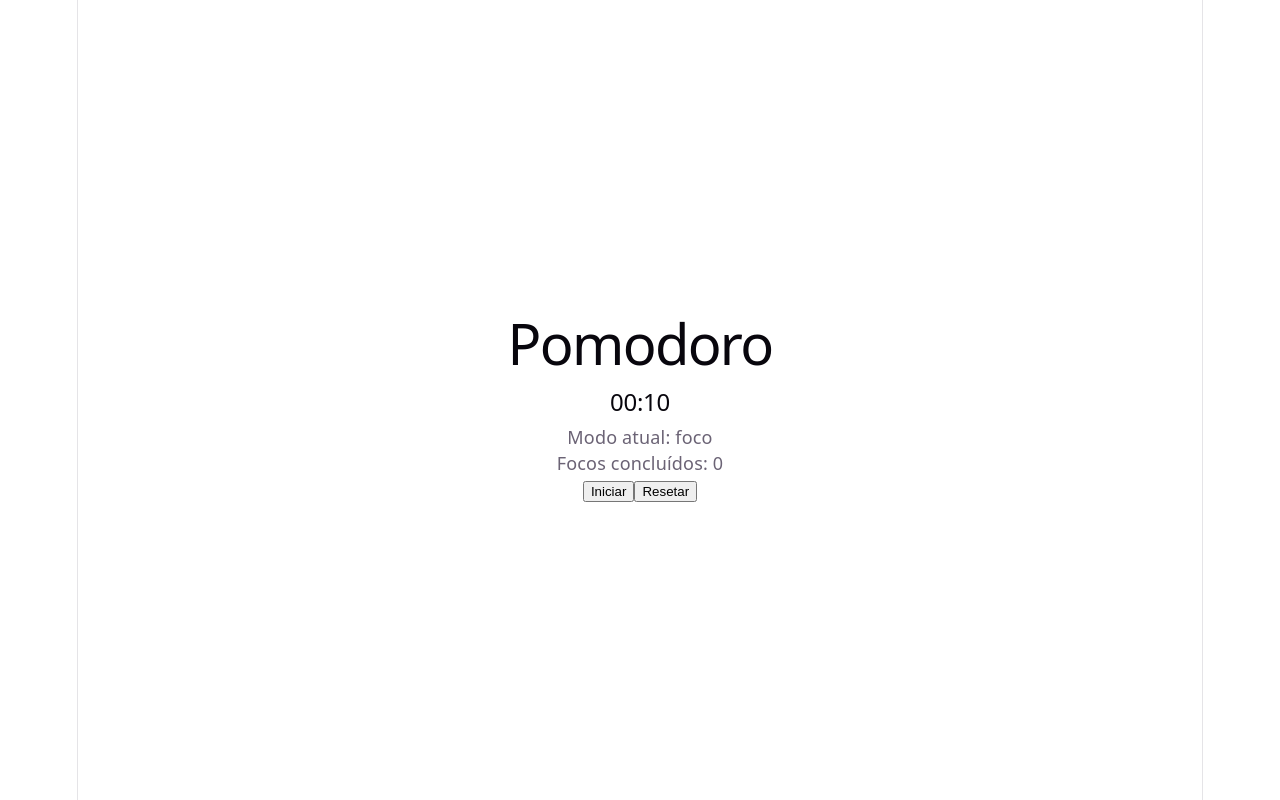
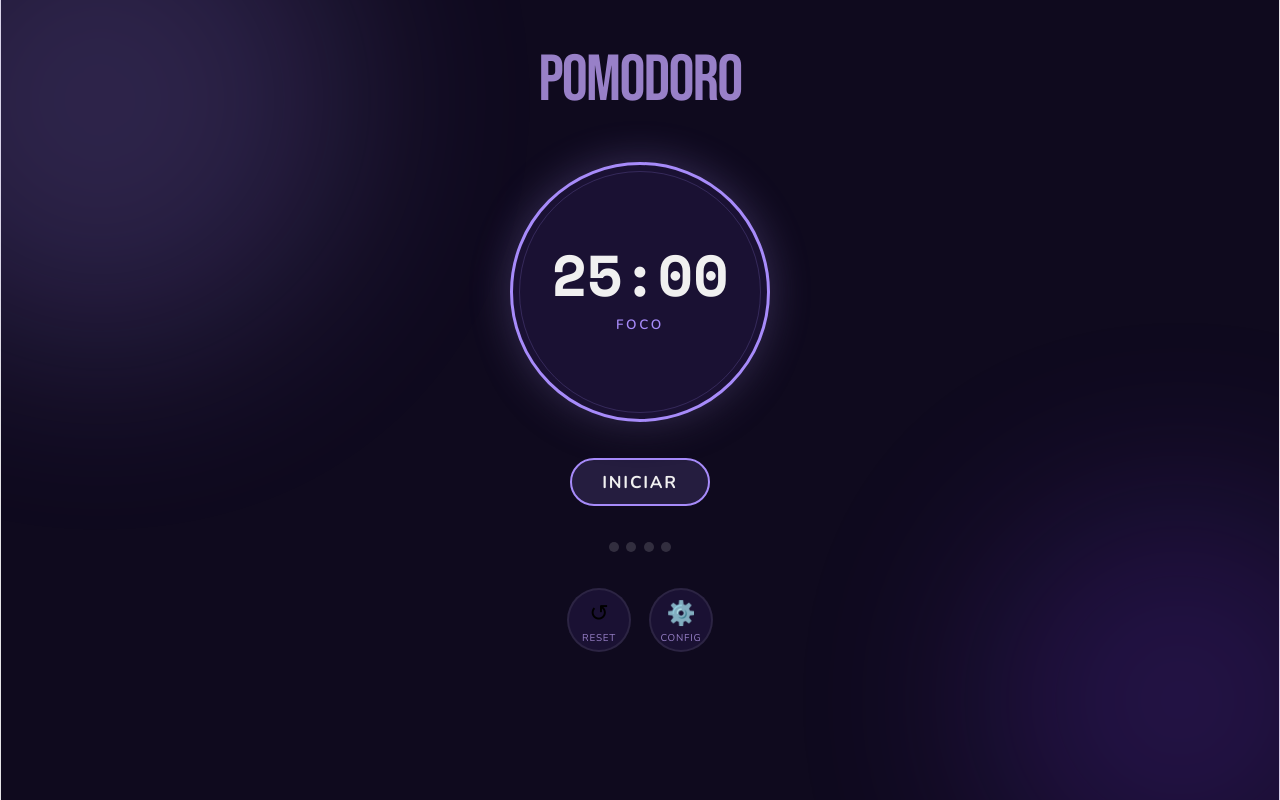
Before and after one commit to GeovaniRdS/Pomodoro-Track, a React (Vite) app: page / in a window 1280 px wide. Built offline with nearby package versions, Linux system fonts and the light colour scheme.

Commit message:
Finalizando formatações, refatorações e estilizações

```diff
--- a/src/App.css
+++ b/src/App.css
@@ -1,184 +1,327 @@
-.counter {
-  font-size: 16px;
-  padding: 5px 10px;
-  border-radius: 5px;
-  color: var(--accent);
-  background: var(--accent-bg);
-  border: 2px solid transparent;
-  transition: border-color 0.3s;
-  margin-bottom: 24px;
-
-  &:hover {
-    border-color: var(--accent-border);
-  }
-  &:focus-visible {
-    outline: 2px solid var(--accent);
-    outline-offset: 2px;
-  }
+@import url('https://fonts.googleapis.com/css2?family=Bebas+Neue&family=Nunito:wght@300;400;600;700;800&family=Space+Mono:wght@400;700&display=swap');
+*, *::before, *::after {
+  box-sizing: border-box;
+  margin: 0;
+  padding: 0;
 }
 
-.hero {
+:root {
+  --foco: #a78bfa;
+  --pausa-curta: #c4b5fd;
+  --pausa-longa: #7c3aed;
+  --bg: #0f0a1e;
+  --bg2: #1a1133;
+  --text: #f0f0f0;
+  --text-muted: #9880c8;
+  --bubble-shadow: 0 8px 32px rgba(0,0,0,0.5);
+  --current-color: var(--foco);
+}
+
+/* Corrige o root do Vite */
+html, body, #root {
+  width: 100%;
+  height: 100%;
+  margin: 0;
+  padding: 0;
+}
+
+body {
+  font-family: 'Nunito', sans-serif;
+  background: var(--bg);
+  color: var(--text);
+  min-height: 100vh;
+  width: 100%;
+  display: flex;
+  align-items: center;
+  justify-content: center;
+  overflow: hidden;
+}
+
+/* Background blobs */
+body::before, body::after {
+  content: '';
+  position: fixed;
+  border-radius: 50%;
+  filter: blur(100px);
+  opacity: 0.2;
+  z-index: 0;
+  pointer-events: none;
+}
+body::before {
+  width: 500px; height: 500px;
+  background: var(--foco);
+  top: -150px; left: -150px;
+}
+body::after {
+  width: 400px; height: 400px;
+  background: var(--pausa-longa);
+  bottom: -100px; right: -100px;
+}
+
+.app {
   position: relative;
-
-  .base,
-  .framework,
-  .vite {
-    inset-inline: 0;
+  z-index: 1;
+  display: flex;
+  flex-direction: column;
+  align-items: center;
+  gap: 2rem;
+  padding: 2rem;
+  width: 100%;
+  max-width: 500px;
   margin: 0 auto;
 }
 
-  .base {
-    width: 170px;
-    position: relative;
-    z-index: 0;
+h1 {
+  font-family: 'Bebas Neue', sans-serif;
+  font-size: 65px;
+  text-transform: uppercase;
+  color: var(--text-muted);
 }
 
-  .framework,
-  .vite {
-    position: absolute;
+/* Bolha principal */
+.timer-bubble {
+  width: 260px;
+  height: 260px;
+  border-radius: 50%;
+  background: var(--bg2);
+  border: 3px solid var(--current-color);
+  box-shadow: 0 0 40px color-mix(in srgb, var(--current-color) 30%, transparent),
+              var(--bubble-shadow);
+  display: flex;
+  flex-direction: column;
+  align-items: center;
+  justify-content: center;
+  gap: 0.5rem;
+  transition: border-color 0.5s, box-shadow 0.5s;
+  position: relative;
 }
 
-  .framework {
-    z-index: 1;
-    top: 34px;
-    height: 28px;
-    transform: perspective(2000px) rotateZ(300deg) rotateX(44deg) rotateY(39deg)
-      scale(1.4);
+.timer-bubble::before {
+  content: '';
+  position: absolute;
+  inset: 6px;
+  border-radius: 50%;
+  border: 1px solid color-mix(in srgb, var(--current-color) 20%, transparent);
 }
 
-  .vite {
-    z-index: 0;
-    top: 107px;
-    height: 26px;
-    width: auto;
-    transform: perspective(2000px) rotateZ(300deg) rotateX(40deg) rotateY(39deg)
-      scale(0.8);
-  }
+.timer-display {
+  font-family: 'Space Mono', monospace;
+  font-size: 3.2rem;
+  font-weight: 700;
+  color: var(--text);
+  line-height: 1;
 }
 
-#center {
+.modo-label {
+  font-size: 0.75rem;
+  font-weight: 600;
+  letter-spacing: 0.2em;
+  text-transform: uppercase;
+  color: var(--current-color);
+  transition: color 0.5s;
+}
+
+/* Bolhinhas laterais */
+.bubbles-row {
+  display: flex;
+  align-items: center;
+  gap: 1rem;
+}
+
+.bubble-small {
+  width: 64px;
+  height: 64px;
+  border-radius: 50%;
+  background: var(--bg2);
+  border: 2px solid rgba(255,255,255,0.08);
   display: flex;
   flex-direction: column;
-  gap: 25px;
-  place-content: center;
-  place-items: center;
-  flex-grow: 1;
-
-  @media (max-width: 1024px) {
-    padding: 32px 20px 24px;
-    gap: 18px;
-  }
+  align-items: center;
+  justify-content: center;
+  gap: 2px;
+  cursor: pointer;
+  transition: border-color 0.2s, transform 0.2s, box-shadow 0.2s;
+  font-family: 'Nunito', sans-serif;
 }
 
-#next-steps {
-  display: flex;
-  border-top: 1px solid var(--border);
-  text-align: left;
-
-  & > div {
-    flex: 1 1 0;
-    padding: 32px;
-    @media (max-width: 1024px) {
-      padding: 24px 20px;
-    }
+.bubble-small:hover {
+  transform: scale(1.08);
+  border-color: var(--current-color);
+  box-shadow: 0 0 16px color-mix(in srgb, var(--current-color) 25%, transparent);
 }
 
-  .icon {
-    margin-bottom: 16px;
-    width: 22px;
-    height: 22px;
+.bubble-small:active {
+  transform: scale(0.96);
 }
 
-  @media (max-width: 1024px) {
+.bubble-small span {
+  font-size: 1.3rem;
+}
+
+.bubble-small small {
+  font-size: 0.55rem;
+  letter-spacing: 0.08em;
+  text-transform: uppercase;
+  color: var(--text-muted);
+}
+
+/* Botão principal */
+.btn-main {
+  width: 140px;
+  height: 48px;
+  border-radius: 999px;
+  border: 2px solid var(--current-color);
+  background: color-mix(in srgb, var(--current-color) 15%, transparent);
+  color: var(--text);
+  font-family: 'Nunito', sans-serif;
+  font-size: 0.95rem;
+  font-weight: 700;
+  letter-spacing: 0.1em;
+  text-transform: uppercase;
+  cursor: pointer;
+  transition: background 0.2s, transform 0.15s, box-shadow 0.2s;
+}
+
+.btn-main:hover {
+  background: color-mix(in srgb, var(--current-color) 30%, transparent);
+  box-shadow: 0 0 20px color-mix(in srgb, var(--current-color) 30%, transparent);
+  transform: translateY(-2px);
+}
+
+.btn-main:active {
+  transform: translateY(0);
+}
+
+/* Focos concluídos */
+.focos {
+  display: flex;
+  gap: 0.4rem;
+  align-items: center;
+}
+
+.foco-dot {
+  width: 10px;
+  height: 10px;
+  border-radius: 50%;
+  background: rgba(255,255,255,0.15);
+  transition: background 0.3s;
+}
+
+.foco-dot.ativo {
+  background: var(--current-color);
+  box-shadow: 0 0 8px var(--current-color);
+}
+
+/* Painel de configurações */
+.config-overlay {
+  position: fixed;
+  inset: 0;
+  background: rgba(0,0,0,0.6);
+  backdrop-filter: blur(4px);
+  z-index: 10;
+  display: flex;
+  align-items: center;
+  justify-content: center;
+  padding: 1rem;
+}
+
+.config-panel {
+  background: var(--bg2);
+  border: 1px solid rgba(255,255,255,0.1);
+  border-radius: 24px;
+  padding: 2rem;
+  width: 100%;
+  max-width: 360px;
+  display: flex;
   flex-direction: column;
+  gap: 1.5rem;
+  box-shadow: var(--bubble-shadow);
+}
+
+.config-panel h2 {
+  font-family: 'Space Mono', monospace;
+  font-size: 1rem;
+  letter-spacing: 0.2em;
+  text-transform: uppercase;
+  color: var(--text-muted);
   text-align: center;
 }
+
+.config-field {
+  display: flex;
+  flex-direction: column;
+  gap: 0.4rem;
 }
 
-#docs {
-  border-right: 1px solid var(--border);
-
-  @media (max-width: 1024px) {
-    border-right: none;
-    border-bottom: 1px solid var(--border);
-  }
+.config-field label {
+  font-size: 0.8rem;
+  font-weight: 600;
+  letter-spacing: 0.1em;
+  text-transform: uppercase;
+  color: var(--text-muted);
 }
 
-#next-steps ul {
-  list-style: none;
-  padding: 0;
-  display: flex;
-  gap: 8px;
-  margin: 32px 0 0;
-
-  .logo {
-    height: 18px;
+.config-field input {
+  background: rgba(255,255,255,0.05);
+  border: 1px solid rgba(255,255,255,0.12);
+  border-radius: 12px;
+  padding: 0.6rem 1rem;
+  color: var(--text);
+  font-family: 'Space Mono', monospace;
+  font-size: 1rem;
+  outline: none;
+  transition: border-color 0.2s;
 }
 
-  a {
-    color: var(--text-h);
-    font-size: 16px;
-    border-radius: 6px;
-    background: var(--social-bg);
-    display: flex;
-    padding: 6px 12px;
-    align-items: center;
-    gap: 8px;
-    text-decoration: none;
-    transition: box-shadow 0.3s;
-
-    &:hover {
-      box-shadow: var(--shadow);
-    }
-    .button-icon {
-      height: 18px;
-      width: 18px;
-    }
+.config-field input:focus {
+  border-color: var(--current-color);
 }
 
-  @media (max-width: 1024px) {
-    margin-top: 20px;
-    flex-wrap: wrap;
-    justify-content: center;
-
-    li {
-      flex: 1 1 calc(50% - 8px);
+.config-actions {
+  display: flex;
+  gap: 0.8rem;
 }
 
-    a {
-      width: 100%;
-      justify-content: center;
-      box-sizing: border-box;
-    }
-  }
+.btn-salvar {
+  flex: 1;
+  padding: 0.7rem;
+  border-radius: 12px;
+  border: none;
+  background: var(--current-color);
+  color: #fff;
+  font-family: 'Nunito', sans-serif;
+  font-weight: 700;
+  font-size: 0.9rem;
+  cursor: pointer;
+  transition: opacity 0.2s, transform 0.15s;
 }
 
-#spacer {
-  height: 88px;
-  border-top: 1px solid var(--border);
-  @media (max-width: 1024px) {
-    height: 48px;
-  }
+.btn-salvar:hover { opacity: 0.85; transform: translateY(-1px); }
+
+.btn-cancelar {
+  flex: 1;
+  padding: 0.7rem;
+  border-radius: 12px;
+  border: 1px solid rgba(255,255,255,0.12);
+  background: transparent;
+  color: var(--text-muted);
+  font-family: 'Nunito', sans-serif;
+  font-weight: 600;
+  font-size: 0.9rem;
+  cursor: pointer;
+  transition: border-color 0.2s;
 }
 
-.ticks {
-  position: relative;
-  width: 100%;
+.btn-cancelar:hover { border-color: rgba(255,255,255,0.3); }
 
-  &::before,
-  &::after {
-    content: '';
-    position: absolute;
-    top: -4.5px;
-    border: 5px solid transparent;
+/* Cor dinâmica por modo */
+.modo-foco        { --current-color: var(--foco); }
+.modo-pausa-curta { --current-color: var(--pausa-curta); }
+.modo-pausa-longa { --current-color: var(--pausa-longa); }
+
+/* Responsivo */
+@media (max-width: 400px) {
+  .timer-bubble { width: 220px; height: 220px; }
+  .timer-display { font-size: 2.6rem; }
+  .bubble-small { width: 56px; height: 56px; }
 }
-
-  &::before {
-    left: 0;
-    border-left-color: var(--border);
-  }
-  &::after {
-    right: 0;
-    border-right-color: var(--border);
-  }
-}
--- a/src/App.jsx
+++ b/src/App.jsx
@@ -1,14 +1,29 @@
 import { useEffect, useState } from "react";
 import "./App.css";
 
+const despertador = new Audio("/AlarmClock.wav");
+
 function App() {
-  const TEMPO_FOCO = 10;
-  const TEMPO_PAUSA_CURTA = 5;
-  const TEMPO_PAUSA_LONGA = 15;
-  const TOTAL_FOCOS_ATE_PAUSA_LONGA = 4;
+
+  // States principais do timer
+  const [tempoFoco, setTempoFoco] = useState(25 * 60);
+  const [tempoPausaCurta, setTempoPausaCurta] = useState(5 * 60);
+  const [tempoPausaLonga, setTempoPausaLonga] = useState(15 * 60);
+  const [totalFocos, setTotalFocos] = useState(4);
+
+  // Controla se o painel de configurações está aberto
+  const [configAberta, setConfigAberta] = useState(false);
+
+  // Valores temporários enquanto o usuário edita, antes de salvar
+  const [configTemp, setConfigTemp] = useState({
+    tempoFoco: 25,
+    tempoPausaCurta: 5,
+    tempoPausaLonga: 15,
+    totalFocos: 4,
+  });
 
   const [isRunning, setIsRunning] = useState(false);
-  const [timeLeft, setTimeLeft] = useState(TEMPO_FOCO);
+  const [timeLeft, setTimeLeft] = useState(tempoFoco);
   const [modo, setModo] = useState("foco");
   const [focosConcluidos, setFocosConcluidos] = useState(0);
 
@@ -19,7 +34,6 @@ function App() {
   function formatTime(tempo) {
     const minutos = Math.floor(tempo / 60);
     const segundos = tempo % 60;
-
     return `${minutos.toString().padStart(2, "0")}:${segundos
       .toString()
       .padStart(2, "0")}`;
@@ -27,37 +41,53 @@ function App() {
 
   function resetarTimer() {
     setIsRunning(false);
-    setTimeLeft(TEMPO_FOCO);
+    setTimeLeft(tempoFoco);
     setModo("foco");
     setFocosConcluidos(0);
   }
 
+  function abrirConfiguracoes() {
+    setConfigAberta(!configAberta);
+  }
+
+  function salvarConfiguracoes() {
+    const novoTempoFoco = configTemp.tempoFoco * 60;
+    const novoPausaCurta = configTemp.tempoPausaCurta * 60;
+    const novoPausaLonga = configTemp.tempoPausaLonga * 60;
+    setIsRunning(false);
+    setModo("foco");
+    setFocosConcluidos(0);
+    setTempoFoco(novoTempoFoco);
+    setTempoPausaCurta(novoPausaCurta);
+    setTempoPausaLonga(novoPausaLonga);
+    setTotalFocos(configTemp.totalFocos);
+    setTimeLeft(novoTempoFoco);
+    setConfigAberta(false);
+  }
+
   function avancarCiclo() {
+    despertador.play();
     if (modo === "foco") {
       const novosFocosConcluidos = focosConcluidos + 1;
-
-      if (novosFocosConcluidos === TOTAL_FOCOS_ATE_PAUSA_LONGA) {
+      if (novosFocosConcluidos === totalFocos) {
         setModo("pausa-longa");
-        setTimeLeft(TEMPO_PAUSA_LONGA);
+        setTimeLeft(tempoPausaLonga);
         setFocosConcluidos(0);
       } else {
         setModo("pausa-curta");
-        setTimeLeft(TEMPO_PAUSA_CURTA);
+        setTimeLeft(tempoPausaCurta);
         setFocosConcluidos(novosFocosConcluidos);
       }
-
       return;
     }
-
     if (modo === "pausa-curta" || modo === "pausa-longa") {
       setModo("foco");
-      setTimeLeft(TEMPO_FOCO);
+      setTimeLeft(tempoFoco);
     }
   }
 
   useEffect(() => {
     if (!isRunning) return;
-
     const timer = setInterval(() => {
       setTimeLeft((prev) => {
         if (prev <= 1) {
@@ -66,32 +96,118 @@ function App() {
           avancarCiclo();
           return 0;
         }
-
         return prev - 1;
       });
     }, 1000);
-
     return () => clearInterval(timer);
   }, [isRunning, modo, focosConcluidos]);
 
+  // Label legível do modo
+  const modoLabel = {
+    foco: "Foco",
+    "pausa-curta": "Pausa Curta",
+    "pausa-longa": "Pausa Longa",
+  }[modo];
+
   return (
-    <>
-      <section id="center">
-        <div>
-          <h1>Pomodoro</h1>
-          <h2>{formatTime(timeLeft)}</h2>
+    <div className={`app modo-${modo}`}>
+      <h1>Pomodoro</h1>
 
-          <p>Modo atual: {modo}</p>
-          <p>Focos concluídos: {focosConcluidos}</p>
+      {/* Bolha principal */}
+      <div className="timer-bubble">
+        <span className="timer-display">{formatTime(timeLeft)}</span>
+        <span className="modo-label">{modoLabel}</span>
+      </div>
 
-          <button onClick={alternarTimer}>
-            {isRunning ? "Pausar" : "Iniciar"}
-          </button>
+      {/* Botão principal */}
+      <button className="btn-main" onClick={alternarTimer}>
+        {isRunning ? "Pausar" : "Iniciar"}
+      </button>
 
-          <button onClick={resetarTimer}>Resetar</button>
+      {/* Indicador de focos */}
+      <div className="focos">
+        {Array.from({ length: totalFocos }).map((_, i) => (
+          <div
+            key={i}
+            className={`foco-dot ${i < focosConcluidos ? "ativo" : ""}`}
+          />
+        ))}
+      </div>
+
+      {/* Bolhinhas de ações */}
+      <div className="bubbles-row">
+        <button className="bubble-small" onClick={resetarTimer}>
+          <span>↺</span>
+          <small>Reset</small>
+        </button>
+        <button className="bubble-small" onClick={abrirConfiguracoes}>
+          <span>⚙️</span>
+          <small>Config</small>
+        </button>
+      </div>
+
+      {/* Painel de configurações */}
+      {configAberta && (
+        <div className="config-overlay" onClick={() => setConfigAberta(false)}>
+          <div className="config-panel" onClick={(e) => e.stopPropagation()}>
+            <h2>Configurações</h2>
+
+            <div className="config-field">
+              <label>Foco (minutos)</label>
+              <input
+                type="number"
+                value={configTemp.tempoFoco}
+                onChange={(e) =>
+                  setConfigTemp({ ...configTemp, tempoFoco: Number(e.target.value) })
+                }
+              />
+            </div>
+
+            <div className="config-field">
+              <label>Pausa curta (minutos)</label>
+              <input
+                type="number"
+                value={configTemp.tempoPausaCurta}
+                onChange={(e) =>
+                  setConfigTemp({ ...configTemp, tempoPausaCurta: Number(e.target.value) })
+                }
+              />
+            </div>
+
+            <div className="config-field">
+              <label>Pausa longa (minutos)</label>
+              <input
+                type="number"
+                value={configTemp.tempoPausaLonga}
+                onChange={(e) =>
+                  setConfigTemp({ ...configTemp, tempoPausaLonga: Number(e.target.value) })
+                }
+              />
+            </div>
+
+            <div className="config-field">
+              <label>Focos até pausa longa</label>
+              <input
+                type="number"
+                value={configTemp.totalFocos}
+                onChange={(e) =>
+                  setConfigTemp({ ...configTemp, totalFocos: Number(e.target.value) })
+                }
+              />
+            </div>
+
+            <div className="config-actions">
+              <button className="btn-cancelar" onClick={() => setConfigAberta(false)}>
+                Cancelar
+              </button>
+              <button className="btn-salvar" onClick={salvarConfiguracoes}>
+                Salvar
+              </button>
+            </div>
+          </div>
         </div>
-      </section>
-    </>
+      )}
+    </div>
   );
 }
 
```
Also changed, not shown: 2 other files (tests, documents, lock files or other folders). Lines whose indentation alone changed are shown as unchanged.
